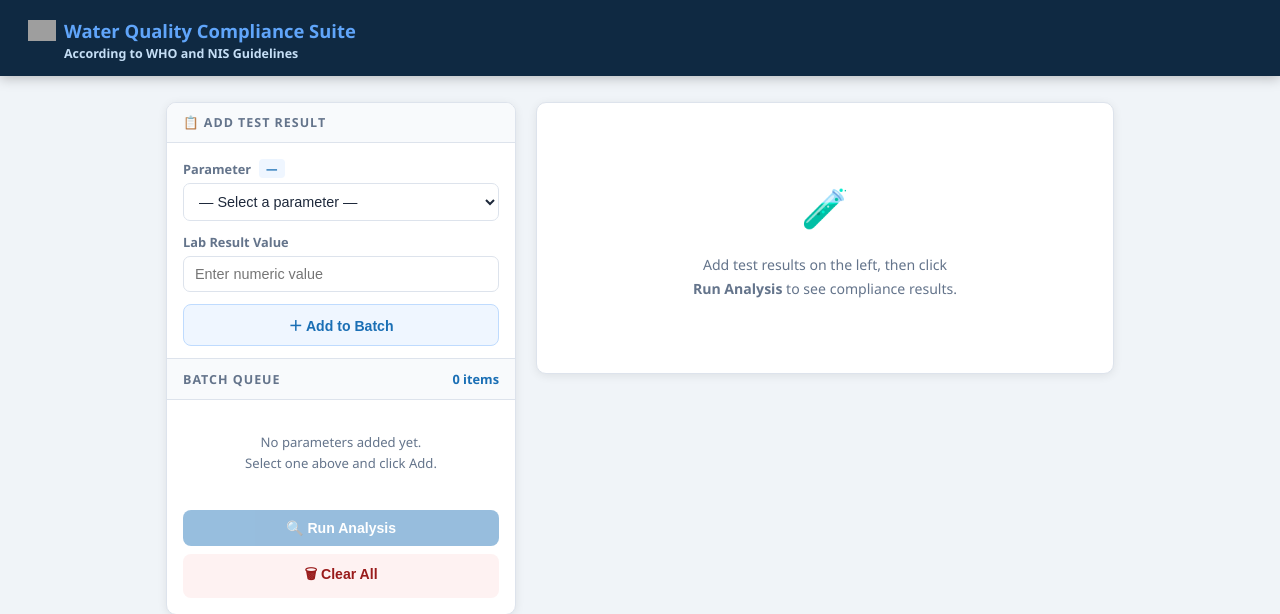
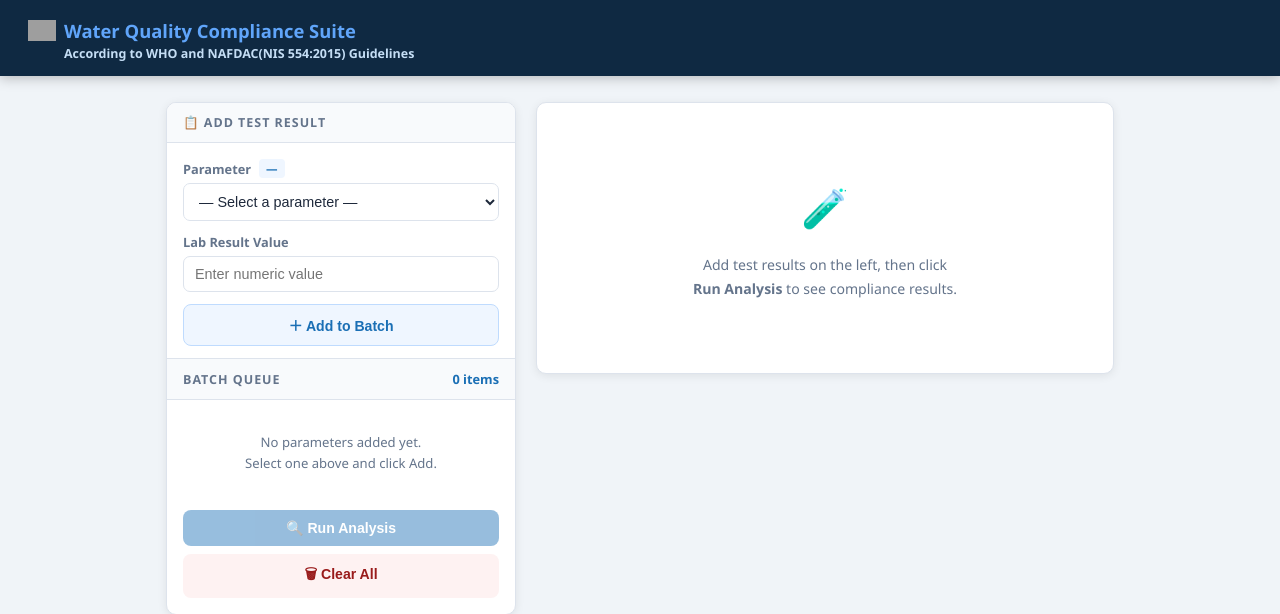
Before and after one commit to Kamarudeen-Balogun/Check.H20, a Flask app: page / in a window 1280 px wide. Shown: the top 614 px of the page. Run offline with Flask 3, Linux system fonts and the light colour scheme; grey boxes are pictures that could not be loaded.

Commit message:
Update subtitle to include NAFDAC reference

```diff
--- a/templates/index.html
+++ b/templates/index.html
@@ -428,7 +428,7 @@
       <img class="logo-image" src="{{ url_for('static', filename='logo.png') }}" alt="Water Quality logo" />
       <span class="title-text">Water Quality <span>Compliance Suite</span></span>
     </h1>
-    <div class="subtitle">According to WHO and NIS Guidelines</div>
+    <div class="subtitle">According to WHO and NAFDAC(NIS 554:2015) Guidelines</div>
   </div>
   <span id="db-version">Loading standards…</span>
 </header>
```
